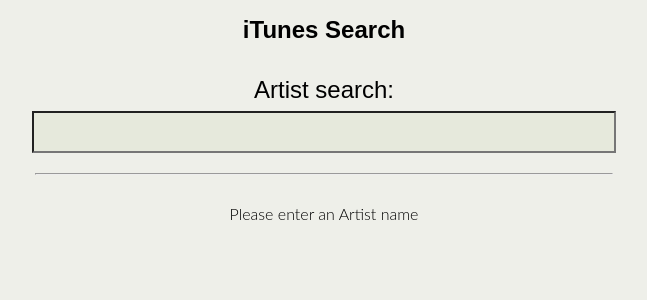
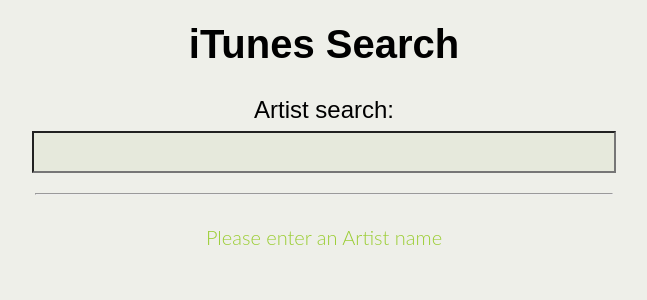
Before and after one commit to rivermanvr/iTunes_inRhythm, a React (Create React App) app: page / in a window 1280 px wide. Shown: the top 300 px of the page, without its empty margins (316-963 px from the left). Built offline with nearby package versions, Linux system fonts and the light colour scheme.

Commit message:
consolidated css code

```diff
--- a/src/App.css
+++ b/src/App.css
@@ -1,13 +1,173 @@
+@media all {
   .App {
     text-align: center;
   }
 
+  .Album_List {
+    text-align: left;
+    padding-left: 2em;
+    padding-right: 2em;
+  }
+
+  .labelAlignCtr {
+    text-align: center;
+    font-size: 1.25em;
+  }
+
+  .marginTitle {
+    margin-bottom: 12px;
+  }
+
+  .weightLabel {
+    font-weight: bold;
+    margin: 0%;
+  }
+}
+
+/* phones */
+@media (max-width: 425px) {
   .header {
     height: 50px;
     padding: 10px;
   }
 
   .title {
-  font-size: 1.5em;
+    font-size: 1.65em;
     font-weight: bold;
   }
+
+  .label {
+    font-size: 1.25em;
+  }
+
+  .SearchBar hr {
+    width: 75%;
+    align-content: center;
+    margin-top: 5px;
+    margin-bottom: 25px;
+  }
+
+  .SearchBar input {
+    background-color: #e6e9dc;
+    width: 75%;
+    height: 1.3em;
+    font-size: 1.25em;
+    text-align: center;
+    margin-bottom: 15px;
+  }
+
+  .Album_Detail {
+    font-size: 1.25em;
+  }
+}
+
+/* tablets */
+@media (min-width: 426px) {
+  .header {
+    height: 60px;
+    padding: 10px;
+  }
+
+  .title {
+    font-size: 2em;
+    font-weight: bold;
+  }
+  .label {
+    font-size: 1.4em;
+  }
+
+  .SearchBar hr {
+    width: 65%;
+    align-content: center;
+    margin-top: 5px;
+    margin-bottom: 25px;
+  }
+
+  .SearchBar input {
+    background-color: #e6e9dc;
+    width: 65%;
+    height: 1.4em;
+    font-size: 1.4em;
+    text-align: center;
+    margin-bottom: 15px;
+  }
+
+  .Album_Detail {
+    font-size: 1.4em;
+  }
+
+  .gridCSS {
+    color: red;
+  }
+}
+
+/* monitors */
+@media (min-width: 1025px) {
+  .header {
+    height: 70px;
+    padding: 10px;
+  }
+  .title {
+    font-size: 2.5em;
+    font-weight: bold;
+  }
+
+  .label {
+    font-size: 1.5em;
+  }
+
+  .SearchBar hr {
+    width: 45%;
+    align-content: center;
+    margin-top: 5px;
+    margin-bottom: 25px;
+  }
+
+  .SearchBar input {
+    background-color: #e6e9dc;
+    width: 45%;
+    height: 1.5em;
+    font-size: 1.5em;
+    text-align: center;
+    margin-bottom: 15px;
+  }
+
+  .Album_Detail {
+    font-size: 1.5em;
+  }
+
+  .gridCSS {
+    color: yellowgreen;
+  }
+}
+
+/* large monitors */
+@media (min-width: 1700px) {
+  .label {
+    font-size: 1.55em;
+  }
+
+  .SearchBar hr {
+    width: 35%;
+    align-content: center;
+    margin-top: 5px;
+    margin-bottom: 25px;
+  }
+
+  .SearchBar input {
+    background-color: #e6e9dc;
+    width: 35%;
+    height: 1.6em;
+    font-size: 1.55em;
+    text-align: center;
+    margin-bottom: 15px;
+  }
+
+  .Album_Detail {
+    font-size: 1.55em;
+  }
+
+  .gridCSS {
+    color: goldenrod;
+  }
+}
--- a/src/components/Album_List/Album_Detail/Album_Detail.css
+++ /dev/null
@@ -1,27 +0,0 @@
-/* phones */
-@media (max-width: 425px) {
-  .Album_Detail {
-    font-size: 1.25em;
-  }
-}
-
-/* tablets */
-@media (min-width: 426px) {
-  .Album_Detail {
-    font-size: 1.4em;
-  }
-}
-
-/* monitors */
-@media (min-width: 1025px) {
-  .Album_Detail {
-    font-size: 1.5em;
-  }
-}
-
-/* large monitors */
-@media (min-width: 1700px) {
-  .Album_Detail {
-    font-size: 1.55em;
-  }
-}
--- a/src/components/Album_List/Album_Detail/Album_Detail.js
+++ b/src/components/Album_List/Album_Detail/Album_Detail.js
@@ -1,6 +1,6 @@
 import React from 'react';
 
-import './Album_Detail.css';
+import '../../../App.css';
 
 const Album_Detail = ({ albumCover, albumName, artistName, songGenre, songName }) => {
   const albumData = (
--- a/src/components/Album_List/Album_List.css
+++ /dev/null
@@ -1,20 +0,0 @@
-@media all {
-  .Album_List {
-    text-align: left;
-    padding-left: 2em;
-    padding-right: 2em;
-  }
-
-  .labelAlignCtr {
-    text-align: center;
-  }
-
-  .marginTitle {
-    margin-bottom: 12px;
-  }
-
-  .weightLabel {
-    font-weight: bold;
-    margin: 0%;
-  }
-}
--- a/src/components/Album_List/Album_List.js
+++ b/src/components/Album_List/Album_List.js
@@ -1,7 +1,7 @@
 import React from 'react';
 
 import AlbumDetail from './Album_Detail/Album_Detail';
-import './Album_List.css';
+import '../../App.css';
 
 //-----------------------------------
 // display the list of albums,
@@ -30,7 +30,7 @@
     }
   }
   return (
-    <div className="Album_List">
+    <div className="Album_List gridCSS">
       { albumHeader }
       { albumResults }
     </div>
--- a/src/containers/SearchBar/SearchBar.css
+++ /dev/null
@@ -1,91 +0,0 @@
-/* phones */
-@media (max-width: 425px) {
-  .label {
-    font-size: 1.25em;
-  }
-
-  .SearchBar hr {
-    width: 75%;
-    align-content: center;
-    margin-top: 5px;
-    margin-bottom: 25px;
-  }
-
-  .SearchBar input {
-    background-color: #e6e9dc;
-    width: 75%;
-    height: 1.3em;
-    font-size: 1.25em;
-    text-align: center;
-    margin-bottom: 15px;
-  }
-}
-
-/* tablets */
-@media (min-width: 426px) {
-  .label {
-    font-size: 1.4em;
-  }
-
-  .SearchBar hr {
-    width: 65%;
-    align-content: center;
-    margin-top: 5px;
-    margin-bottom: 25px;
-  }
-
-  .SearchBar input {
-    background-color: #e6e9dc;
-    width: 65%;
-    height: 1.4em;
-    font-size: 1.4em;
-    text-align: center;
-    margin-bottom: 15px;
-  }
-}
-
-/* monitors */
-@media (min-width: 1025px) {
-  .label {
-    font-size: 1.5em;
-  }
-
-  .SearchBar hr {
-    width: 45%;
-    align-content: center;
-    margin-top: 5px;
-    margin-bottom: 25px;
-  }
-
-  .SearchBar input {
-    background-color: #e6e9dc;
-    width: 45%;
-    height: 1.5em;
-    font-size: 1.5em;
-    text-align: center;
-    margin-bottom: 15px;
-  }
-}
-
-/* large monitors */
-@media (min-width: 1700px) {
-  .label {
-    font-size: 1.55em;
-  }
-
-  .SearchBar hr {
-    width: 35%;
-    align-content: center;
-    margin-top: 5px;
-    margin-bottom: 25px;
-  }
-
-  .SearchBar input {
-    background-color: #e6e9dc;
-    width: 35%;
-    height: 1.6em;
-    font-size: 1.55em;
-    text-align: center;
-    margin-bottom: 15px;
-  }
-}
--- a/src/containers/SearchBar/SearchBar.js
+++ b/src/containers/SearchBar/SearchBar.js
@@ -1,6 +1,6 @@
 import React, { Component } from 'react';
 
-import './SearchBar.css';
+import '../../App.css';
 
 class SearchBar extends Component {
   state = { artist: ''}
```
Lines whose indentation alone changed are shown as unchanged.
